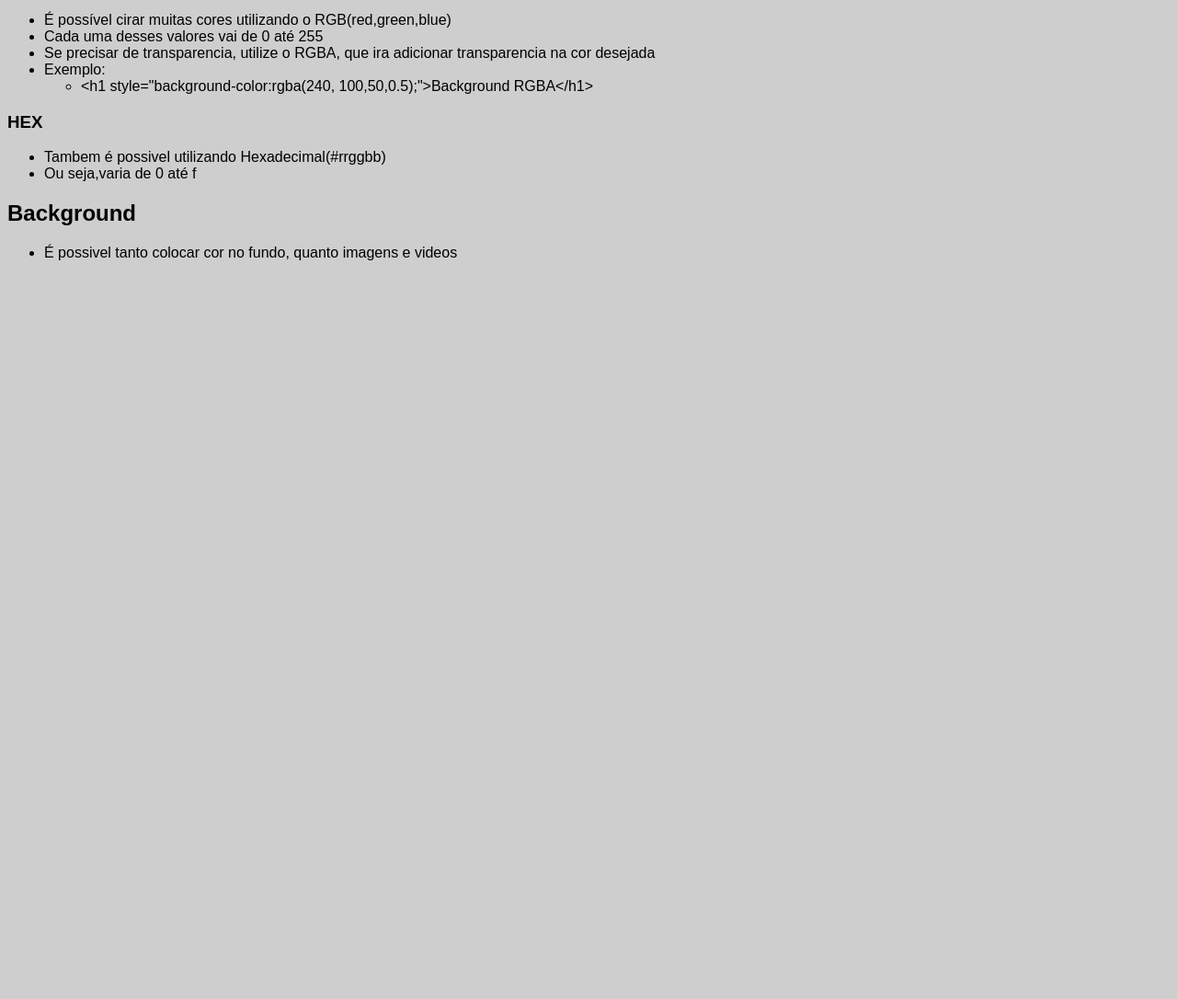
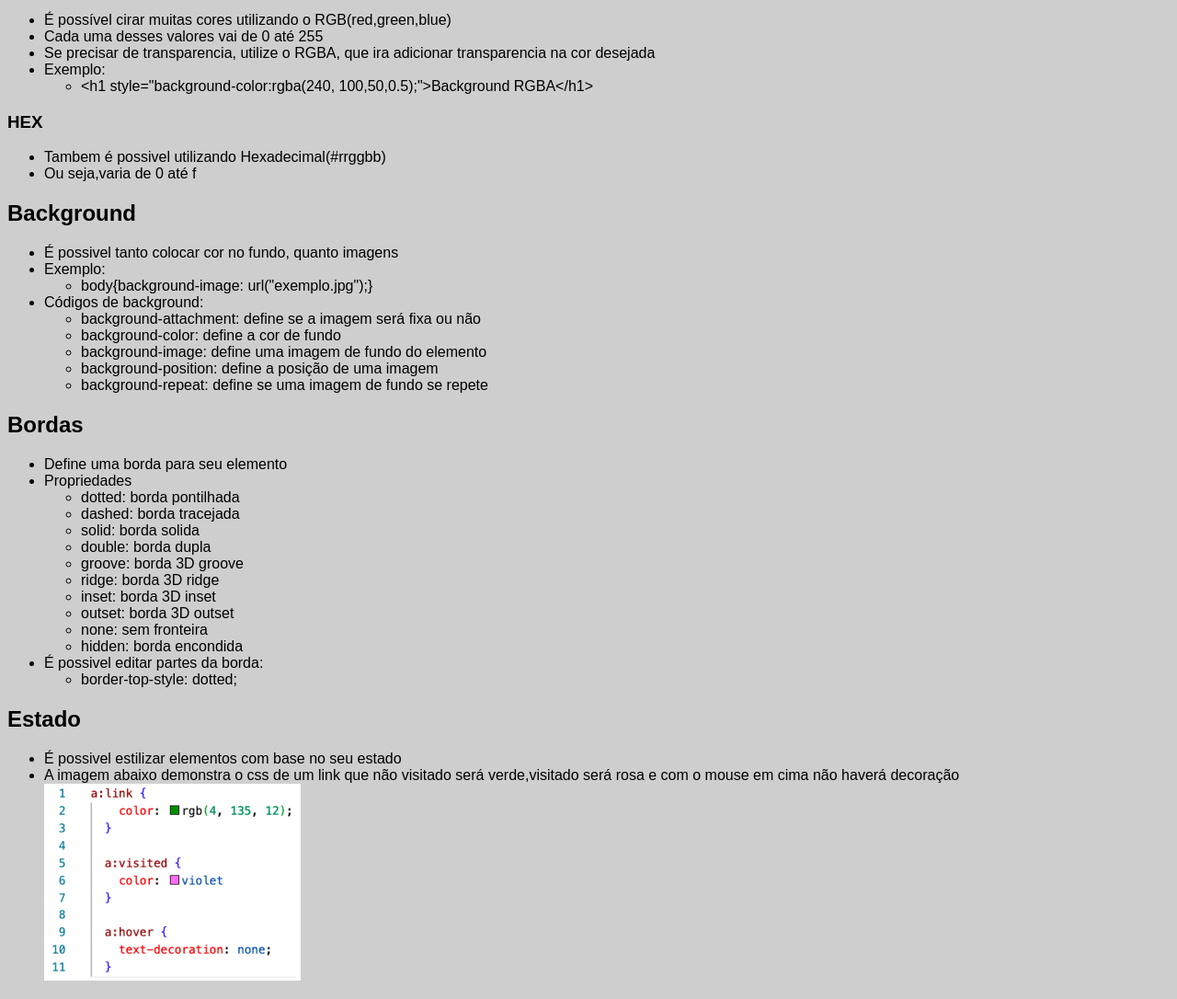
Before and after one commit to HedderAlex/Apostila, a plain HTML site: page docs/pg2.html in a window 1280 px wide. Shown: the part 763-1849 px from the top of the page at 92% size. Before the commit the page ends 1063 px from the top, so only its background shows below. Drawn offline with Linux system fonts and the light colour scheme.

Commit message:
Update pg2.html

```diff
--- a/docs/pg2.html
+++ b/docs/pg2.html
@@ -105,7 +105,46 @@
     </ul>
     <h2>Background</h2>
     <ul>
-        <li>É possivel tanto colocar cor no fundo, quanto imagens e videos</li>
+        <li>É possivel tanto colocar cor no fundo, quanto imagens</li>
+        <li>Exemplo:</li>
+        <ul>
+            <li>body{background-image: url("exemplo.jpg");}</li>
+        </ul>
+        <li>Códigos de background:</li>
+        <ul>
+            <li>background-attachment: define se a imagem será fixa ou não</li>
+            <li>background-color: define a cor de fundo</li>
+            <li>background-image: define uma imagem de fundo do elemento</li>
+            <li>background-position: define a posição de uma imagem</li>
+            <li>background-repeat: define se uma imagem de fundo se repete</li>
+        </ul>
+    </ul>
+    <h2>Bordas</h2>
+    <ul>
+        <li>Define uma borda para seu elemento</li>
+        <li>Propriedades</li>
+        <ul>
+            <li>dotted: borda pontilhada</li>
+            <li>dashed: borda tracejada</li>
+            <li>solid: borda solida</li>
+            <li>double: borda dupla</li>
+            <li>groove: borda 3D groove</li>
+            <li>ridge: borda 3D ridge</li>
+            <li>inset: borda 3D inset</li>
+            <li>outset: borda 3D outset</li>
+            <li>none: sem fronteira</li>
+            <li>hidden: borda encondida</li>
+        </ul>
+        <li>É possivel editar partes da borda:</li>
+        <ul>
+            <li>border-top-style: dotted;</li>
+        </ul>
+    </ul>
+    <h2>Estado</h2>
+    <ul>
+        <li>É possivel estilizar elementos com base no seu estado</li>
+        <li>A imagem abaixo demonstra o css de um link que não visitado será verde,visitado será rosa e com o mouse em cima não haverá decoração</li>
+        <a href="img/EstadoCSS.png"><img src="img/EstadoCSS.png" alt="EstadoCSS"></a>
     </ul>
     </div>
 </body>
```
